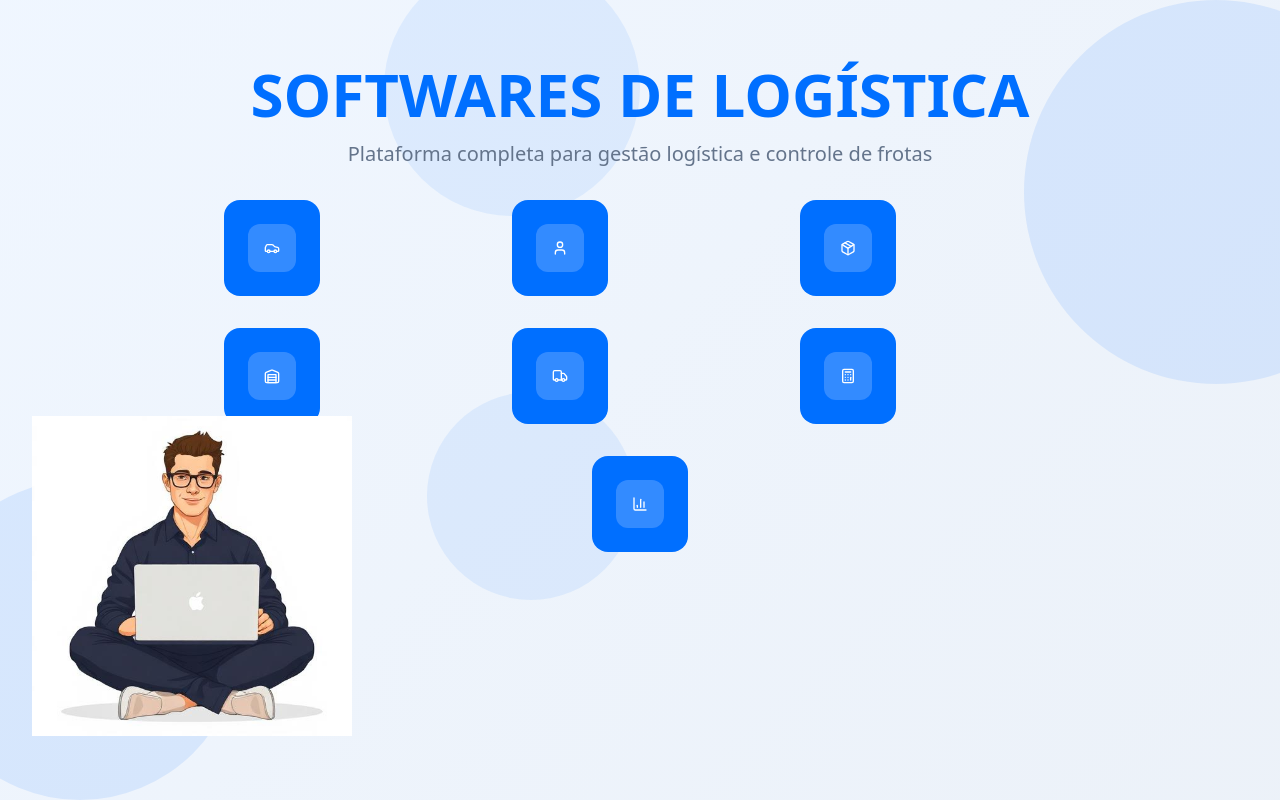
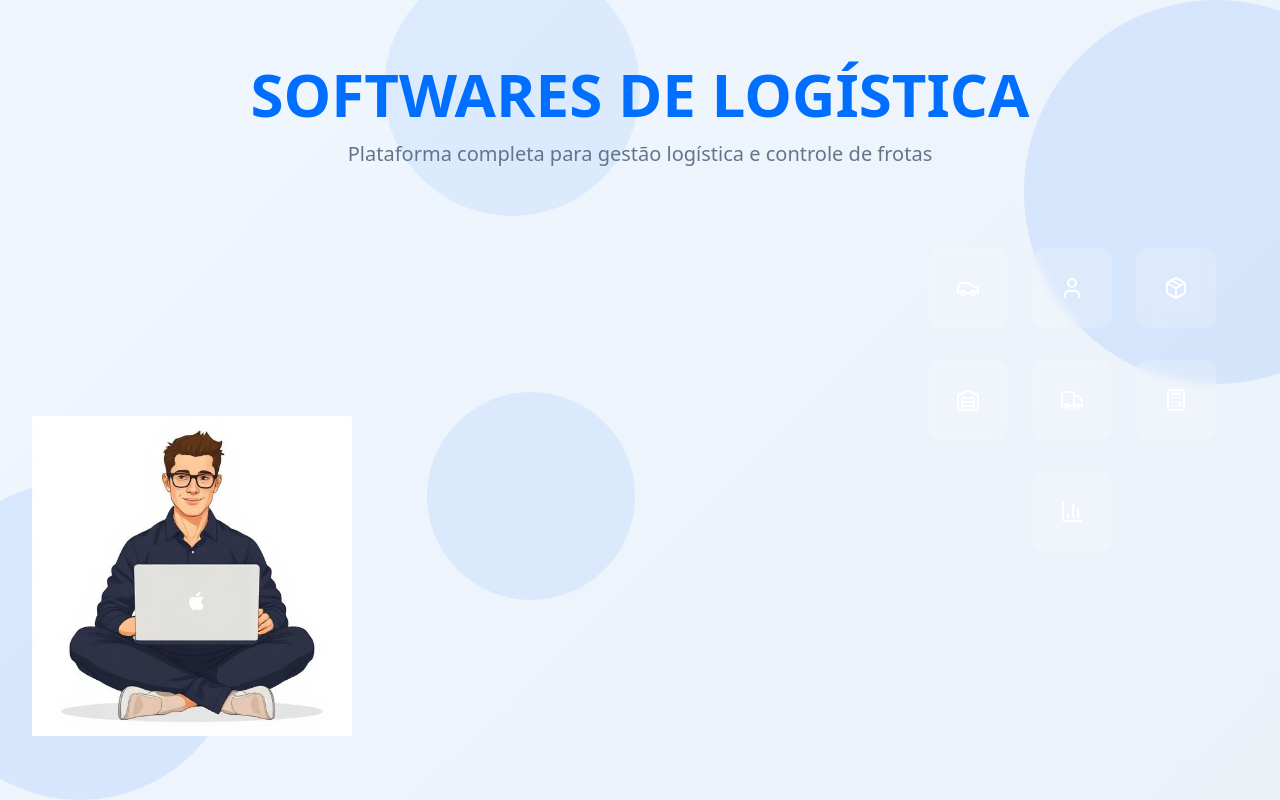
Before and after one commit to ConradRic/logi-cards-hub, a React (Vite) app: page / in a window 1280 px wide. Built offline with nearby package versions, Linux system fonts and the light colour scheme.

Commit message:
Reorganize cards and person

```diff
--- a/src/components/OrganicCard.tsx
+++ b/src/components/OrganicCard.tsx
@@ -34,13 +34,13 @@ export const OrganicCard = ({
 
   return (
     <div
-      className="logistics-card w-24 h-24 flex items-center justify-center cursor-pointer transition-all duration-300 hover:scale-110"
+      className="w-20 h-20 flex items-center justify-center cursor-pointer transition-all duration-300 hover:scale-110"
       onClick={handleClick}
       onMouseEnter={handleMouseEnter}
       onMouseLeave={handleMouseLeave}
     >
       <div className="p-4 bg-white/20 backdrop-blur-sm rounded-xl w-full h-full flex items-center justify-center">
-        <Icon size={28} className="text-white" />
+        <Icon size={24} className="text-white" />
       </div>
     </div>
   );
--- a/src/pages/Dashboard.tsx
+++ b/src/pages/Dashboard.tsx
@@ -104,10 +104,11 @@ const Dashboard = () => {
         </p>
       </div>
 
-      {/* Cards Container */}
-      <div className="relative z-20 max-w-4xl mx-auto px-8">
-        <div className="grid grid-cols-3 gap-8 mb-8">
+      {/* Cards Container - Right Side */}
+      <div className="absolute right-16 top-1/2 transform -translate-y-1/2 z-20">
+        <div className="space-y-8">
           {/* Primeira fileira - 3 cards */}
+          <div className="flex gap-6">
             {modules.slice(0, 3).map((module, index) => (
               <OrganicCard
                 key={index}
@@ -120,8 +121,9 @@ const Dashboard = () => {
               />
             ))}
           </div>
-        <div className="grid grid-cols-3 gap-8 mb-8">
+
           {/* Segunda fileira - 3 cards */}
+          <div className="flex gap-6">
             {modules.slice(3, 6).map((module, index) => (
               <OrganicCard
                 key={index + 3}
@@ -134,8 +136,9 @@ const Dashboard = () => {
               />
             ))}
           </div>
+
+          {/* Terceira fileira - 1 card centralizado */}
           <div className="flex justify-center">
-          {/* Terceira fileira - 1 card centralizado */}
             {modules.slice(6, 7).map((module, index) => (
               <OrganicCard
                 key={index + 6}
@@ -147,6 +150,7 @@ const Dashboard = () => {
                 onLeave={handleCardLeave}
               />
             ))}
+          </div>
         </div>
       </div>
 
```
Lines whose indentation alone changed are shown as unchanged.
